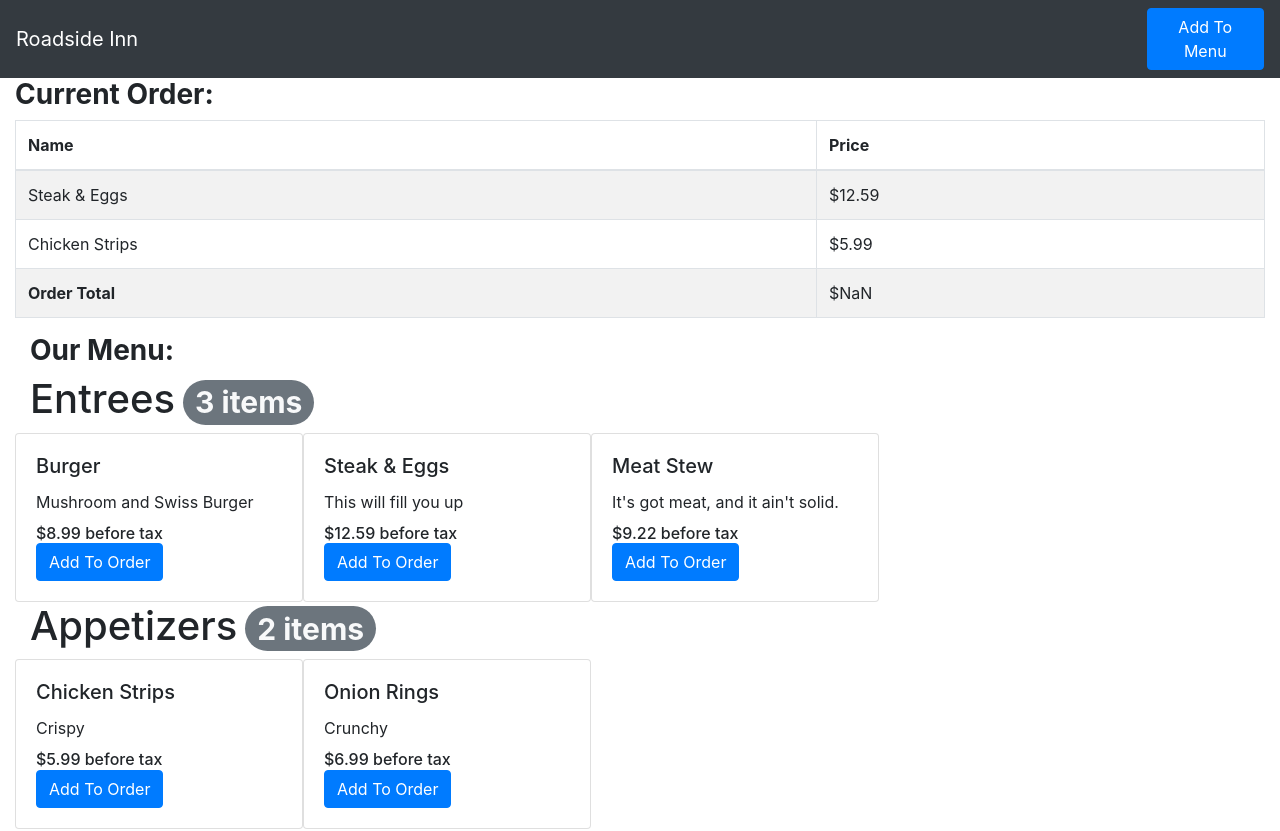
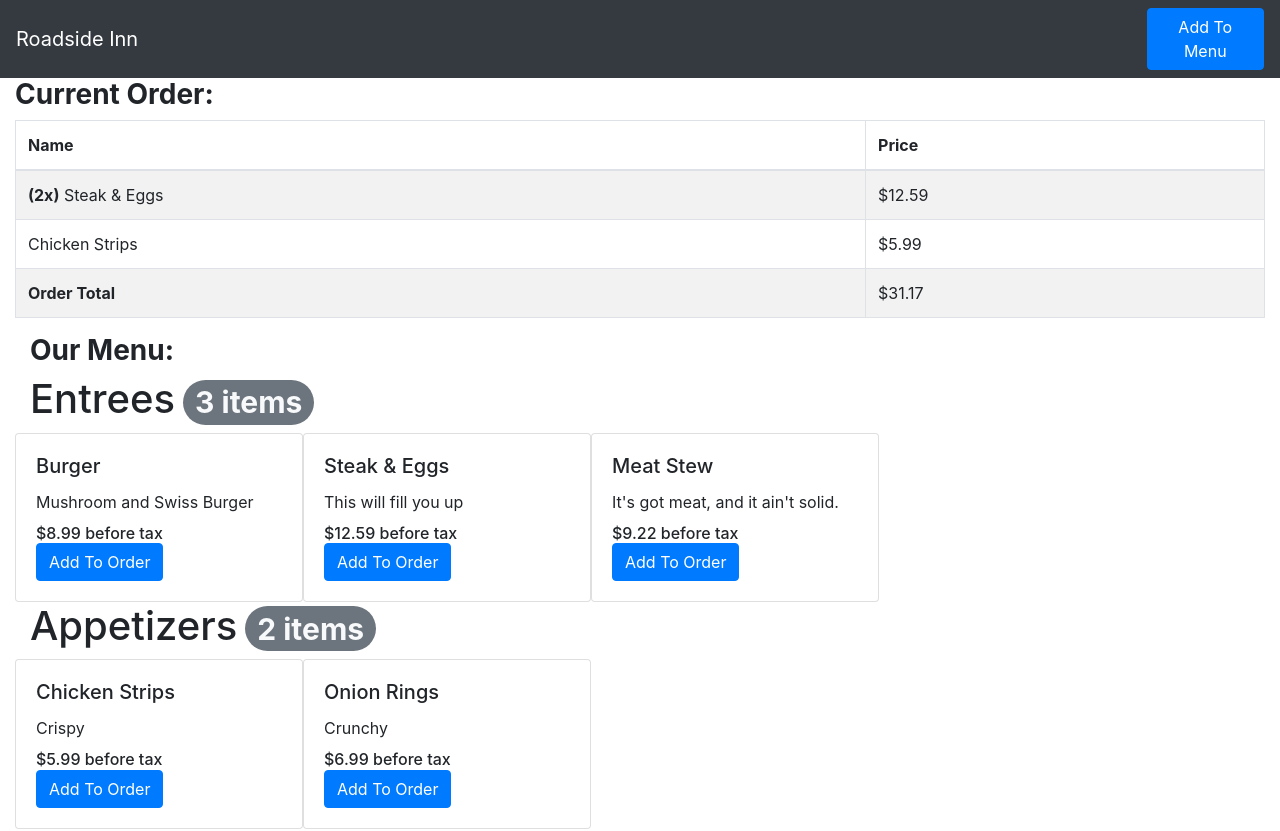
Before and after one commit to ScottWiniarski/advancedwebfoodmenu, a React (Create React App) app: page / in a window 1280 px wide. Shown: the top 831 px of the page. Built offline with nearby package versions, Linux system fonts and the light colour scheme.

Commit message:
Order total now calculating correctly Will show qty of items in Order table - Need to update qty in array instead of existing objects

```diff
--- a/src/App.js
+++ b/src/App.js
@@ -111,11 +111,8 @@ const App = () => {
   }, []);
 
   const addToOrder = (itemid) => {
-    // console.log(itemid);
     let itemidx = -1;
-    // let itemid = -1;
     let courseidx = -1;
-    // let courseid = -1;
     for(let i = 0; i < courses.length; i++){
       itemidx = courses[i].items.findIndex(i => i.id === itemid);
       if (itemidx > -1) {
@@ -123,8 +120,8 @@ const App = () => {
         break;
       }
     }
-    console.log(`course idx: ${courseidx}, itemidx: ${itemidx}`)
-    console.log(courses[courseidx].items[itemidx].name);
+    //console.log(`course idx: ${courseidx}, itemidx: ${itemidx}`)
+    //console.log(courses[courseidx].items[itemidx].name, courses[courseidx].items[itemidx].price);
     let mutableorders = [...orders];
     const id = orders.length == 0 ? 1 : Math.max(...orders.map(o => o.id)) + 1;
     mutableorders.push({id: id, qty: 1, itemidx: itemidx, courseidx: courseidx });
@@ -132,30 +129,28 @@ const App = () => {
     setOrders(mutableorders);
   }
 
-  // const addToOrder = (itemid) => {
-  //   const mutableCourses = [...courses];
-  //   for(let i = 0; i<mutableCourses.length; i++ ){
-  //     console.log(i.name);
-  //     for(let j = 0; j< i.items.length; j++){
-  //       console.log(j.name);
-  //     }
-  //   }
-  //   console.log(itemName);
-  // }
-
-  // const addToOrder = (categoryid, itemName) => {
-  //   console.log(categoryid, itemName);
-  // }
-
   // Add to menu, different types of food like permanent-specials or vegan-only dishes.
 
   const getOrderTotal = () => {
     let orderSum = 0;
+    let subTotal = 0;
     let mutableOrders = [...orders];
+    let mutableCourses = [...courses];
     for(let i = 0; i < mutableOrders.length; i++){
-      orderSum += mutableOrders[i].price;
+      // console.log(mutableOrders[i].courseidx, mutableOrders[i].itemidx);
+      // if(mutableCourses[mutableOrders[i].courseidx].items[mutableOrders[i].itemidx]){
+      //   console.log(mutableCourses[mutableOrders[i].courseidx].items[mutableOrders[i].itemidx].name);
+      // }
+      if(mutableOrders[i].qty > 1){
+        subTotal = mutableCourses[mutableOrders[i].courseidx].items[mutableOrders[i].itemidx].price * mutableOrders[i].qty;
+        orderSum += subTotal;
+      }
+      else{
+        orderSum += mutableCourses[mutableOrders[i].courseidx].items[mutableOrders[i].itemidx].price;
+      }
+      // orderSum += subTotal;
+      console.log(orderSum);
     }
-
     return orderSum.toFixed(2);
   }
 
@@ -180,6 +175,7 @@ const App = () => {
               <th>Name</th>
               {/* <th>Description</th> */}
               <th>Price</th>
+              {/* <th className={"w-25"}>Quantity</th> */}
             </tr>
           </thead>
           <tbody>
@@ -188,6 +184,7 @@ const App = () => {
               key={o.id}
               name={courses[o.courseidx].items[o.itemidx].name}
               price={courses[o.courseidx].items[o.itemidx].price}
+              quantity={o.qty}
             ></Order>
           )}
             <tr>
--- a/src/Components/Order.jsx
+++ b/src/Components/Order.jsx
@@ -5,13 +5,14 @@ import Row from 'react-bootstrap/Row';
 
 const Order = (props) => {
     //const {name, description, price} = props;
-    const {name, price} = props;
+    const {name, price, quantity} = props;
 
     return(
         <React.Fragment>
             <tr>
-                <td>{name}</td>
+                <td><span style={{fontWeight:"bold"}}>{quantity > 1 ? "(" + quantity + "x)" : " " }</span> {name}</td>
                 <td>${price}</td>
+                {/* <td>{quantity}</td> */}
             </tr>
         </React.Fragment>
     );
```
